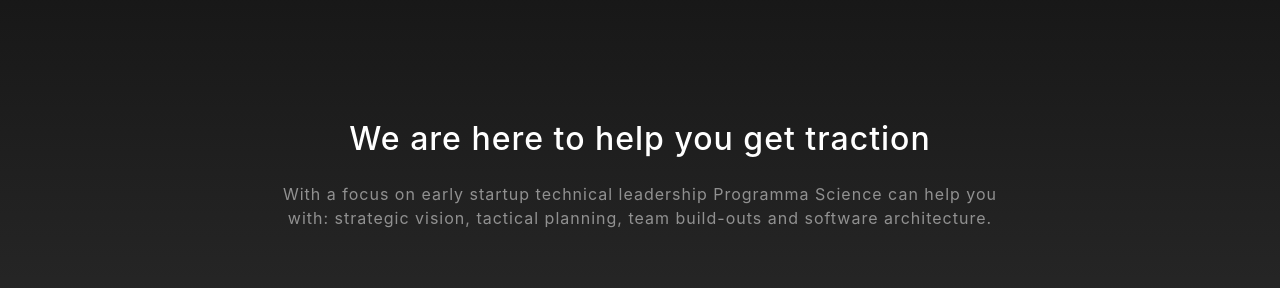
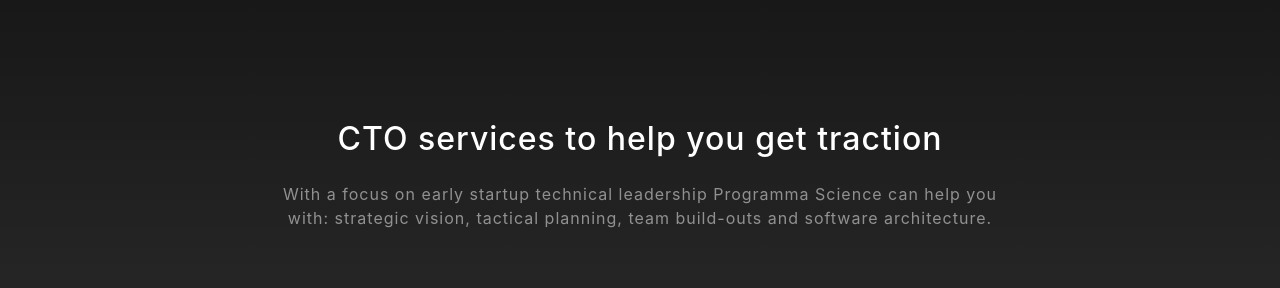
Before and after one commit to programma-science/programma-science.github.io, a website with bundled scripts: page index.html in a window 1280 px wide. Shown: the part 840-1128 px from the top of the page. Built offline with nearby package versions, Linux system fonts and the light colour scheme.

Commit message:
text change

```diff
--- a/index.html
+++ b/index.html
@@ -66,7 +66,7 @@
     <div class="container">
       <div class="row">
         <div class="col-lg-8 mx-auto">
-          <h2 class="text-white mb-4">We are here to help you get traction</h2>
+          <h2 class="text-white mb-4">CTO services to help you get traction</h2>
           <p class="text-white-50">With a focus on early startup technical leadership Programma Science can help you with: strategic vision, tactical planning, team build-outs and software architecture.
           </p>
         </div>
```
